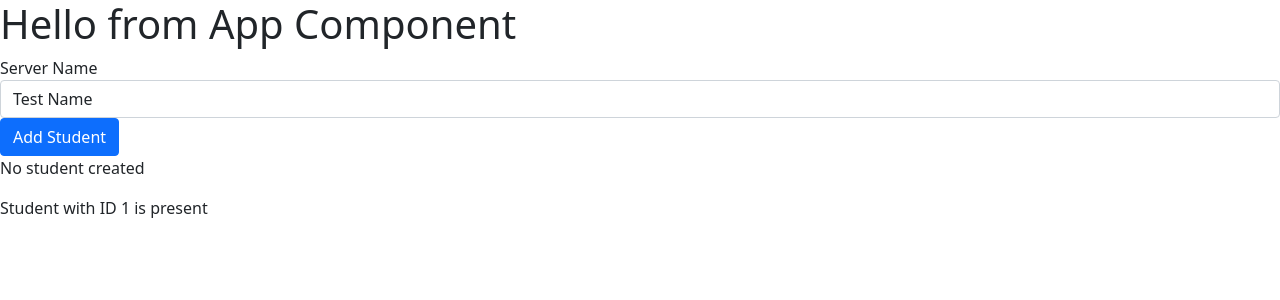
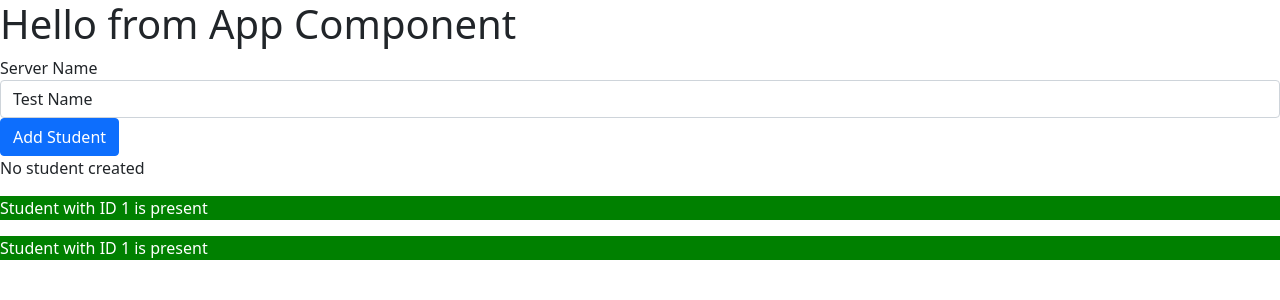
Before and after one commit to real-vivek/Learn-Angular, an Angular app: page / in a window 1280 px wide. Shown: the top 300 px of the page. Built offline with nearby package versions, Linux system fonts and the light colour scheme.

Commit message:
Example of styling element using ng Style

```diff
--- a/src/app/student/student.component.html
+++ b/src/app/student/student.component.html
@@ -1 +1,2 @@
-<p>{{'Student'}} with ID {{studentId}} is {{studentStatus}}</p>
+<!-- we can use 'background-color: getColoer instead of backgroundColor' -->
+<p [ngStyle]="{backgroundColor: getColor(),'color':'white' }">{{'Student'}} with ID {{studentId}} is {{studentStatus}}</p>
--- a/src/app/student/student.component.ts
+++ b/src/app/student/student.component.ts
@@ -11,4 +11,10 @@ export class StudentComponent{
     //number can be converted to string so it can be used for string interpolcation
     studentId=1;
     studentStatus='present';
+    constructor(){
+        this.studentStatus=Math.random()>0.5?'present':'absent';
+    }
+    getColor(){
+        return this.studentStatus=='present'?'green':'red';
+    }
 }
--- a/src/app/students/students.component.html
+++ b/src/app/students/students.component.html
@@ -15,3 +15,4 @@
      <p>No student created</p>
 </ng-template>
 <app-student></app-student>
+<app-student></app-student>
```
